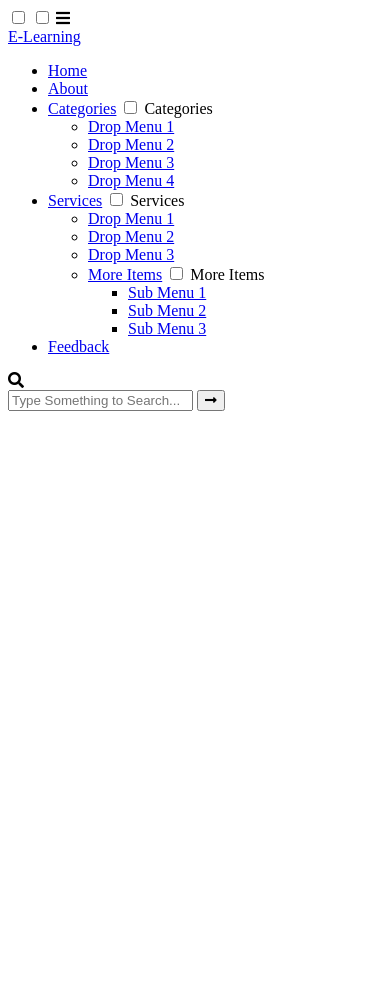
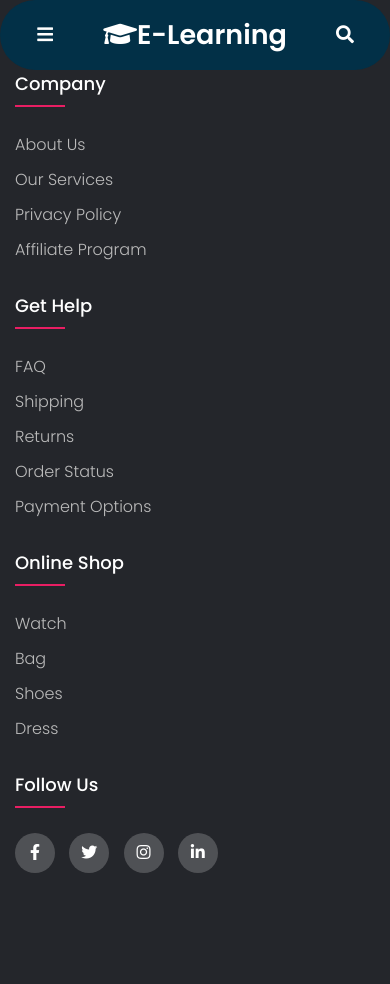
Before and after one commit to devyneX/E-learning, a Python web app: template website/templates/browse.html in a window 390 px wide. Before the commit the page ends 411 px from the top, so only its background shows below. Run offline with Jinja, Linux system fonts and the light colour scheme; the template is opened without the code that fills it, so the values that code supplies are empty.

Commit message:
did some minor nav tweeks, implemented footer and added styles to base.html

```diff
--- a/website/templates/base.html
+++ b/website/templates/base.html
@@ -5,53 +5,35 @@
     <meta charset="UTF-8">
     <meta name="viewport" content="width=device-width, initial-scale=1.0">
     <meta http-equiv="X-UA-Compatible" content="ie=edge">
-    <title>{% block title %}{% endblock %}</title>
-    <link rel="stylesheet" href="base_style.css">
+    <title>base_html</title>
+    <link rel="stylesheet" href="style.css">
     <link rel="stylesheet" href="https://cdnjs.cloudflare.com/ajax/libs/font-awesome/5.15.3/css/all.min.css" />
 </head>
+
 <body>
-    <div? class="wrapper">
+    <div class="wrapper">
         <nav>
             <input type="checkbox" id="show-search">
             <input type="checkbox" id="show-menu">
             <label for="show-menu" class="menu-icon"><i class="fas fa-bars"></i></label>
             <div class="content">
+                <div class="logo"><a href="#"><i class="fas fa-graduation-cap"></i></a></div>
                 <div class="logo"><a href="#">E-Learning</a></div>
+
                 <ul class="links">
                     <li><a href="#">Home</a></li>
-                    <li><a href="#">About</a></li>
                     <li>
                         <a href="#" class="desktop-link">Categories</a>
                         <input type="checkbox" id="show-features">
                         <label for="show-features">Categories</label>
                         <ul>
-                            <li><a href="#">Drop Menu 1</a></li>
-                            <li><a href="#">Drop Menu 2</a></li>
-                            <li><a href="#">Drop Menu 3</a></li>
-                            <li><a href="#">Drop Menu 4</a></li>
+                            <li><a href="#">Machine Learning</a></li>
+                            <li><a href="#">Neural Networks</a></li>
+                            <li><a href="#">Artificial Intelligence</a></li>
+                            <li><a href="#">Cryptography</a></li>
                         </ul>
                     </li>
-                    <li>
-                        <a href="#" class="desktop-link">Services</a>
-                        <input type="checkbox" id="show-services">
-                        <label for="show-services">Services</label>
-                        <ul>
-                            <li><a href="#">Drop Menu 1</a></li>
-                            <li><a href="#">Drop Menu 2</a></li>
-                            <li><a href="#">Drop Menu 3</a></li>
-                            <li>
-                                <a href="#" class="desktop-link">More Items</a>
-                                <input type="checkbox" id="show-items">
-                                <label for="show-items">More Items</label>
-                                <ul>
-                                    <li><a href="#">Sub Menu 1</a></li>
-                                    <li><a href="#">Sub Menu 2</a></li>
-                                    <li><a href="#">Sub Menu 3</a></li>
-                                </ul>
-                            </li>
-                        </ul>
-                    </li>
-                    <li><a href="#">Feedback</a></li>
+                    <li><a href="#">Contact Us</a></li>
                 </ul>
             </div>
             <label for="show-search" class="search-icon"><i class="fas fa-search"></i></label>
@@ -60,8 +42,50 @@
                 <button type="submit" class="go-icon"><i class="fas fa-long-arrow-alt-right"></i></button>
             </form>
         </nav>
+    </div>
+    <footer class="footer">
+        <div class="container">
+            <div class="row">
+                <div class="footer-col">
+                    <h4>company</h4>
+                    <ul>
+                        <li><a href="#">about us</a></li>
+                        <li><a href="#">our services</a></li>
+                        <li><a href="#">privacy policy</a></li>
+                        <li><a href="#">affiliate program</a></li>
+                    </ul>
+                </div>
+                <div class="footer-col">
+                    <h4>get help</h4>
+                    <ul>
+                        <li><a href="#">FAQ</a></li>
+                        <li><a href="#">shipping</a></li>
+                        <li><a href="#">returns</a></li>
+                        <li><a href="#">order status</a></li>
+                        <li><a href="#">payment options</a></li>
+                    </ul>
+                </div>
+                <div class="footer-col">
+                    <h4>online shop</h4>
+                    <ul>
+                        <li><a href="#">watch</a></li>
+                        <li><a href="#">bag</a></li>
+                        <li><a href="#">shoes</a></li>
+                        <li><a href="#">dress</a></li>
+                    </ul>
+                </div>
+                <div class="footer-col">
+                    <h4>follow us</h4>
+                    <div class="social-links">
+                        <a href="#"><i class="fab fa-facebook-f"></i></a>
+                        <a href="#"><i class="fab fa-twitter"></i></a>
+                        <a href="#"><i class="fab fa-instagram"></i></a>
+                        <a href="#"><i class="fab fa-linkedin-in"></i></a>
+                    </div>
+                </div>
+            </div>
         </div>
-        {% block content %}{% endblock %}
+    </footer>
 </body>
 
 </html
--- /dev/null
+++ b/website/templates/style.css
@@ -0,0 +1,336 @@
+@import url('https://fonts.googleapis.com/css2?family=Poppins:wght@200;300;400;500;600;700&display=swap');
+*{
+  margin: 0;
+  padding: 0;
+  box-sizing: border-box;
+  text-decoration: none;
+  font-family: 'Poppins', sans-serif;
+}
+.wrapper{
+  background: rgba(2, 48, 71, 1);
+  background-color: rgba(2, 48, 71, 1);
+  position: fixed;
+  width: 100%;
+  border-radius: 100rem;
+}
+
+.wrapper nav{
+  position: relative;
+  display: flex;
+  max-width: calc(100% - 200px);
+  margin: 0 auto;
+  height: 70px;
+  align-items: center;
+  justify-content: space-between;
+}
+nav .content{
+  display: flex;
+  align-items: center;
+}
+nav .content .links{
+  margin-left: 80px;
+  display: flex;
+}
+.content .logo a{
+  color: #fff;
+  font-size: 30px;
+  font-weight: 600;
+}
+.content .links li{
+  list-style: none;
+  line-height: 70px;
+}
+.content .links li a,
+.content .links li label{
+  color: #fff;
+  font-size: 18px;
+  font-weight: 500;
+  padding: 9px 17px;
+  border-radius: 5px;
+  transition: all 0.3s ease;
+}
+.content .links li label{
+  display: none;
+}
+.content .links li a:hover,
+.content .links li label:hover{
+  background: #219ebc;
+  transition: 2s;
+}
+.wrapper .search-icon,
+.wrapper .menu-icon{
+  color: #fff;
+  font-size: 18px;
+  cursor: pointer;
+  line-height: 70px;
+  width: 70px;
+  text-align: center;
+}
+.wrapper .menu-icon{
+  display: none;
+}
+.wrapper #show-search:checked ~ .search-icon i::before{
+  content: "\f00d";
+}
+.wrapper .search-box{
+  position: absolute;
+  height: 100%;
+  max-width: calc(100% - 50px);
+  width: 100%;
+  opacity: 0;
+  pointer-events: none;
+  transition: all 0.3s ease;
+}
+.wrapper #show-search:checked ~ .search-box{
+  opacity: 1;
+  pointer-events: auto;
+}
+.search-box input{
+  width: 100%;
+  height: 100%;
+  border: none;
+  outline: none;
+  font-size: 17px;
+  color: #fff;
+  background: #142934;
+  padding: 0 100px 0 15px;
+}
+.search-box input::placeholder{
+  color: #f2f2f2;
+}
+.search-box .go-icon{
+  position: absolute;
+  right: 10px;
+  top: 50%;
+  transform: translateY(-50%);
+  line-height: 60px;
+  width: 70px;
+  background: #142934;
+  border: none;
+  outline: none;
+  color: #fff;
+  font-size: 20px;
+  cursor: pointer;
+}
+.wrapper input[type="checkbox"]{
+  display: none;
+}
+/* Dropdown Menu code start */
+.content .links ul{
+  position: absolute;
+  background: #219ebc;
+  top: 80px;
+  z-index: -1;
+  opacity: 0;
+  visibility: hidden;
+}
+.content .links li:hover > ul{
+  top: 70px;
+  opacity: 1;
+  visibility: visible;
+  transition: all 2s ease;
+}
+.content .links ul li a{
+  display: block;
+  width: 100%;
+  line-height: 30px;
+  border-radius: 0px!important;
+}
+.content .links ul ul{
+  position: absolute;
+  top: 0;
+  right: calc(-100% + 8px);
+}
+.content .links ul li{
+  position: relative;
+}
+.content .links ul li:hover ul{
+  top: 0;
+}
+/* Responsive code start */
+@media screen and (max-width: 1250px){
+  .wrapper nav{
+    max-width: 100%;
+    padding: 0 20px;
+  }
+  nav .content .links{
+    margin-left: 30px;
+  }
+  .content .links li a{
+    padding: 8px 13px;
+  }
+  .wrapper .search-box{
+    max-width: calc(100% - 100px);
+  }
+  .wrapper .search-box input{
+    padding: 0 100px 0 15px;
+  }
+}
+@media screen and (max-width: 900px){
+  .wrapper .menu-icon{
+    display: block;
+  }
+  .wrapper #show-menu:checked ~ .menu-icon i::before{
+    content: "\f00d";
+  }
+  nav .content .links{
+    display: block;
+    position: fixed;
+    background: #219ebc;
+    height: 100%;
+    width: 100%;
+    top: 70px;
+    left: -100%;
+    margin-left: 0;
+    max-width: 350px;
+    overflow-y: auto;
+    padding-bottom: 100px;
+    transition: all 0.3s ease;
+  }
+  nav #show-menu:checked ~ .content .links{
+    left: 0%;
+  }
+  .content .links li{
+    margin: 15px 20px;
+  }
+  .content .links li a,
+  .content .links li label{
+    line-height: 40px;
+    font-size: 20px;
+    display: block;
+    padding: 8px 18px;
+    cursor: pointer;
+  }
+  .content .links li a.desktop-link{
+    display: none;
+  }
+  /* dropdown responsive code start */
+  .content .links ul,
+  .content .links ul ul{
+    position: static;
+    opacity: 1;
+    visibility: visible;
+    background: none;
+    max-height: 0px;
+    overflow: hidden;
+
+  }
+  .content .links #show-features:checked ~ ul,
+  .content .links #show-services:checked ~ ul,
+  .content .links #show-items:checked ~ ul{
+    max-height: 100vh;
+
+  }
+  .content .links ul li{
+    margin: 7px 20px;
+  }
+  .content .links ul li a{
+    font-size: 18px;
+    line-height: 30px;
+    border-radius: 5px!important;
+  }
+}
+@media screen and (max-width: 400px){
+  .wrapper nav{
+    padding: 0 10px;
+  }
+  .content .logo a{
+    font-size: 27px;
+  }
+  .wrapper .search-box{
+    max-width: calc(100% - 70px);
+  }
+  .wrapper .search-box .go-icon{
+    width: 30px;
+    right: 0;
+  }
+  .wrapper .search-box input{
+    padding-right: 30px;
+  }
+}
+/* Footer Style starts */
+.container{
+  position: relative;
+  min-height: 100vh;
+
+}
+.row{
+	display: flex;
+	flex-wrap: wrap;
+}
+ul{
+	list-style: none;
+}
+.footer{
+	background-color: #24262b;
+    padding: 70px 0;
+
+}
+.footer-col{
+   width: 25%;
+   padding: 0 15px;
+}
+.footer-col h4{
+	font-size: 18px;
+	color: #ffffff;
+	text-transform: capitalize;
+	margin-bottom: 35px;
+	font-weight: 500;
+	position: relative;
+}
+.footer-col h4::before{
+	content: '';
+	position: absolute;
+	left:0;
+	bottom: -10px;
+	background-color: #e91e63;
+	height: 2px;
+	box-sizing: border-box;
+	width: 50px;
+}
+.footer-col ul li:not(:last-child){
+	margin-bottom: 10px;
+}
+.footer-col ul li a{
+	font-size: 16px;
+	text-transform: capitalize;
+	color: #ffffff;
+	text-decoration: none;
+	font-weight: 300;
+	color: #bbbbbb;
+	display: block;
+	transition: all 0.3s ease;
+}
+.footer-col ul li a:hover{
+	color: #ffffff;
+	padding-left: 8px;
+}
+.footer-col .social-links a{
+	display: inline-block;
+	height: 40px;
+	width: 40px;
+	background-color: rgba(255,255,255,0.2);
+	margin:0 10px 10px 0;
+	text-align: center;
+	line-height: 40px;
+	border-radius: 50%;
+	color: #ffffff;
+	transition: all 0.5s ease;
+}
+.footer-col .social-links a:hover{
+	color: #24262b;
+	background-color: #ffffff;
+}
+
+/*responsive*/
+@media(max-width: 767px){
+  .footer-col{
+    width: 50%;
+    margin-bottom: 30px;
+}
+}
+@media(max-width: 574px){
+  .footer-col{
+    width: 100%;
+}
+}
```
